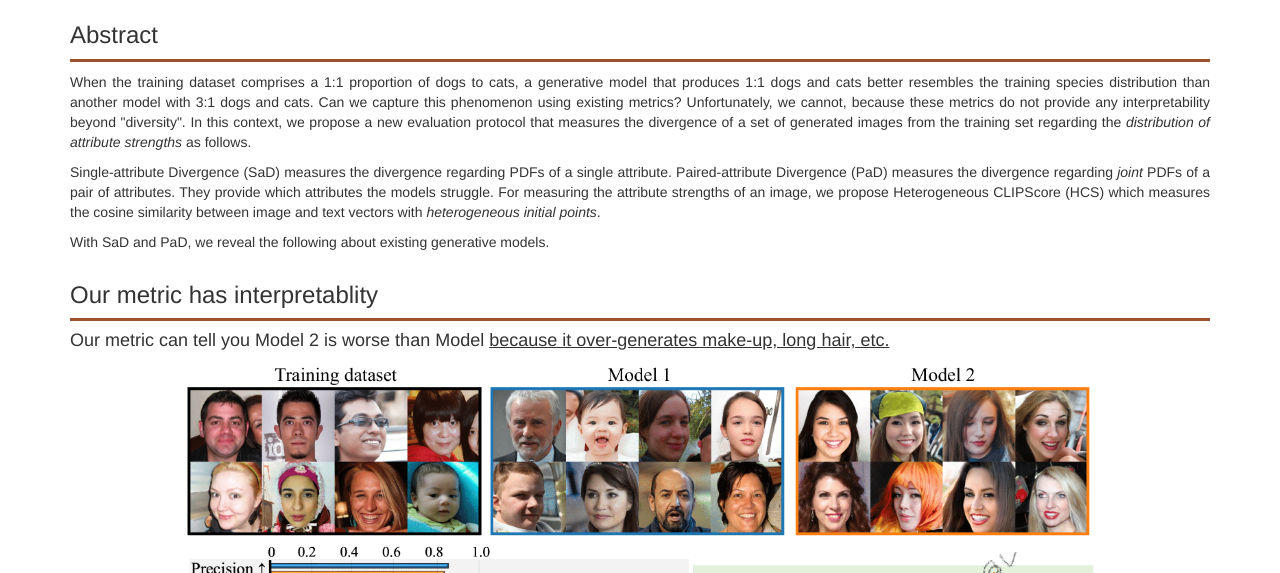
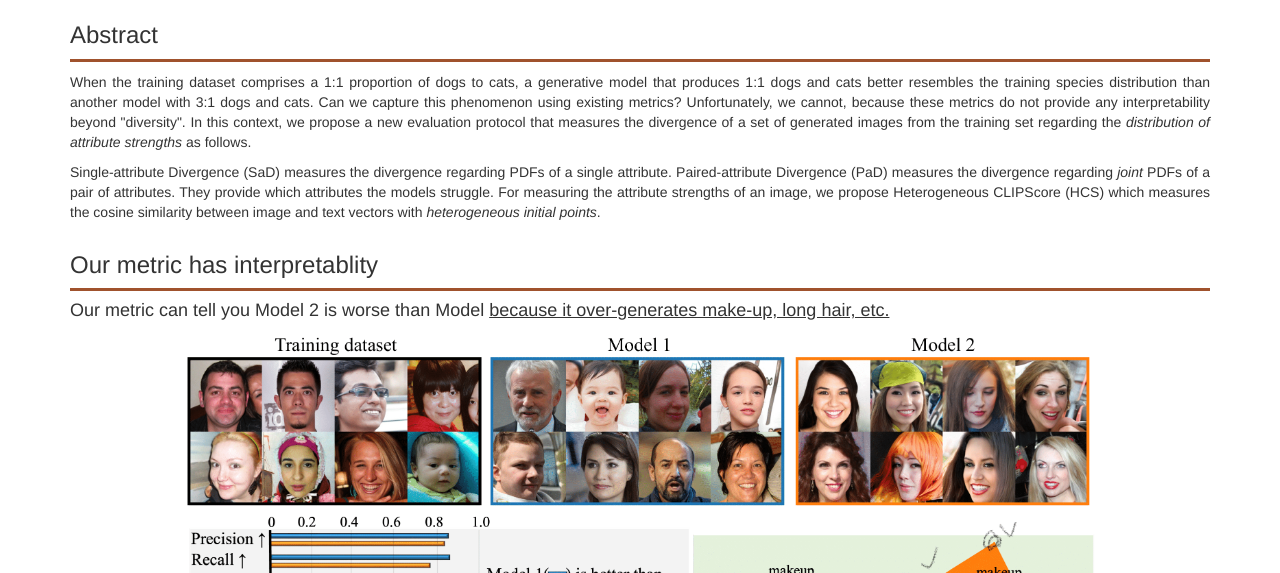
Before and after one commit to notou10/sadpad_official, a plain HTML site: page index.html in a window 1280 px wide. Shown: the part 227-800 px from the top of the page. Drawn offline with nearby package versions, Linux system fonts and the light colour scheme.

Commit message:
Update index.html

```diff
--- a/index.html
+++ b/index.html
@@ -70,7 +70,7 @@
   <hr/>
   <p>When the training dataset comprises a 1:1 proportion of dogs to cats, a generative model that produces 1:1 dogs and cats better resembles the training species distribution than another model with 3:1 dogs and cats. Can we capture this phenomenon using existing metrics? Unfortunately, we cannot, because these metrics do not provide any interpretability beyond "diversity". In this context, we propose a new evaluation protocol that measures the divergence of a set of generated images from the training set regarding the <em>distribution of attribute strengths</em> as follows.</p>
         <p>Single-attribute Divergence (SaD) measures the divergence regarding PDFs of a single attribute. Paired-attribute Divergence (PaD) measures the divergence regarding <em>joint</em> PDFs of a pair of attributes. They provide which attributes the models struggle. For measuring the attribute strengths of an image, we propose Heterogeneous CLIPScore (HCS) which measures the cosine similarity between image and text vectors with <em>heterogeneous initial points</em>.</p>
-        <p>With SaD and PaD, we reveal the following about existing generative models.</p>
+
 <!--         <ul>
             <li>ProjectedGAN generates implausible attribute relationships such as <code>baby</code> with <code>beard</code> even though it has competitive scores of existing metrics.</li>
             <li>Diffusion models struggle to capture diverse colors in the datasets.</li>
```
